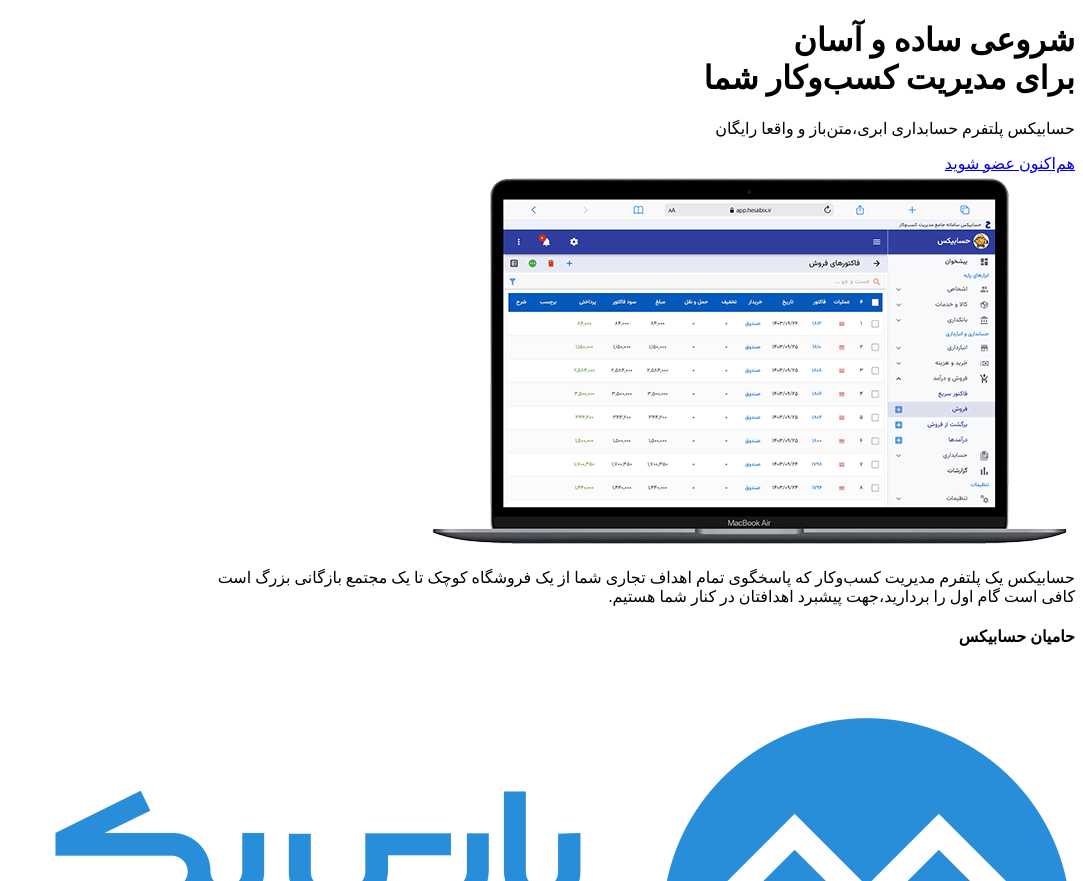
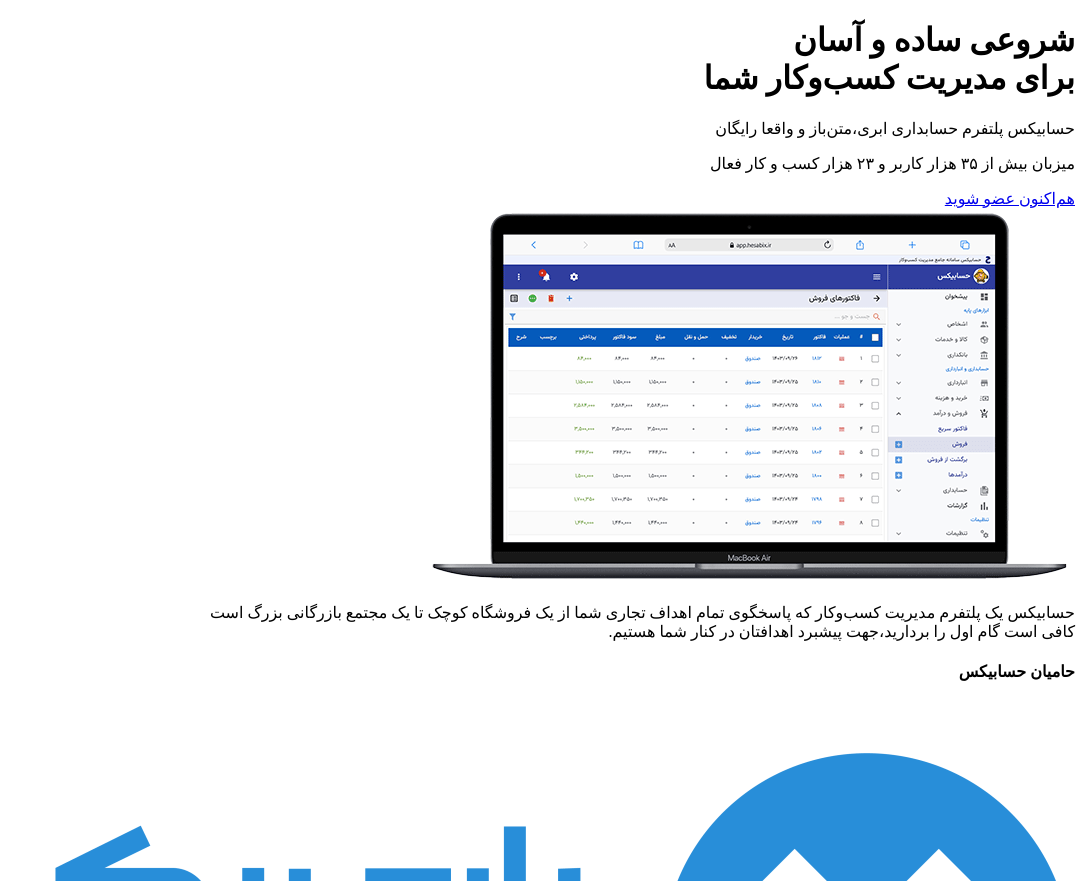
Before and after one commit to morrning/hesabixSite, a Symfony app: template templates/general/home.html.twig in a window 1280 px wide. Shown: the part 207-1088 px from the top of the page, without its empty margins (197-1280 px from the left). Run offline with Twig, Linux system fonts and the light colour scheme; the template is opened without the code that fills it, so the values that code supplies are empty; some libraries are stand-ins or nearby versions.

Commit message:
change home page

```diff
--- a/templates/general/home.html.twig
+++ b/templates/general/home.html.twig
@@ -14,7 +14,16 @@
 									<br>
 									برای مدیریت کسب‌و‌کار شما
 								</h1>
-								<p class="fs-6">حسابیکس پلتفرم حسابداری ابری،متن‌باز و واقعا رایگان</p>
+								<p class="fs-6 mb-1">حسابیکس پلتفرم حسابداری ابری،متن‌باز و واقعا رایگان</p>
+								<p class="fs-6 text-body-tertiary mb-3">
+									میزبان بیش از
+									<span class="text-danger">۳۵ هزار
+									</span>
+									کاربر و
+									<span class="text-danger">۲۳ هزار
+									</span>
+									کسب و کار فعال
+								</p>
 								<a class="btn rounded-4 btn-primary" href="https://app.hesabix.ir" target="_blank">هم‌اکنون عضو شوید</a>
 
 							</div>
@@ -27,7 +36,7 @@
 								<div class="card text-bg-light mb-3">
 									<div class="card-body text-center">
 										<p class="card-text text-body-secondary">
-											حسابیکس یک پلتفرم مدیریت کسب‌و‌کار که پاسخگوی تمام اهداف تجاری شما از یک فروشگاه کوچک تا یک مجتمع بازگانی بزرگ است
+											حسابیکس یک پلتفرم مدیریت کسب‌و‌کار که پاسخگوی تمام اهداف تجاری شما از یک فروشگاه کوچک تا یک مجتمع بازرگانی بزرگ است
 											<br>
 											کافی است گام اول را بردارید،جهت پیشبرد اهدافتان در کنار شما هستیم.
 										</p>
```
Also changed, not shown: 1 other file.
